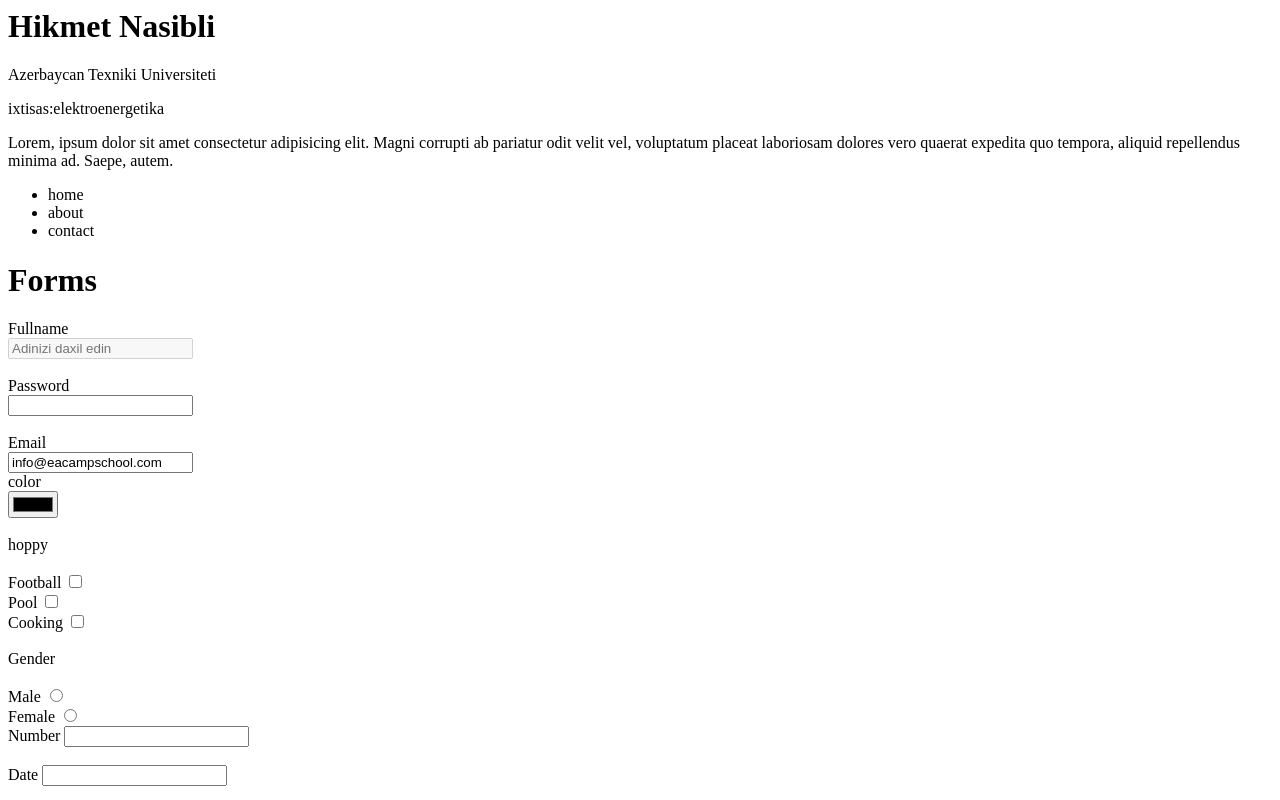
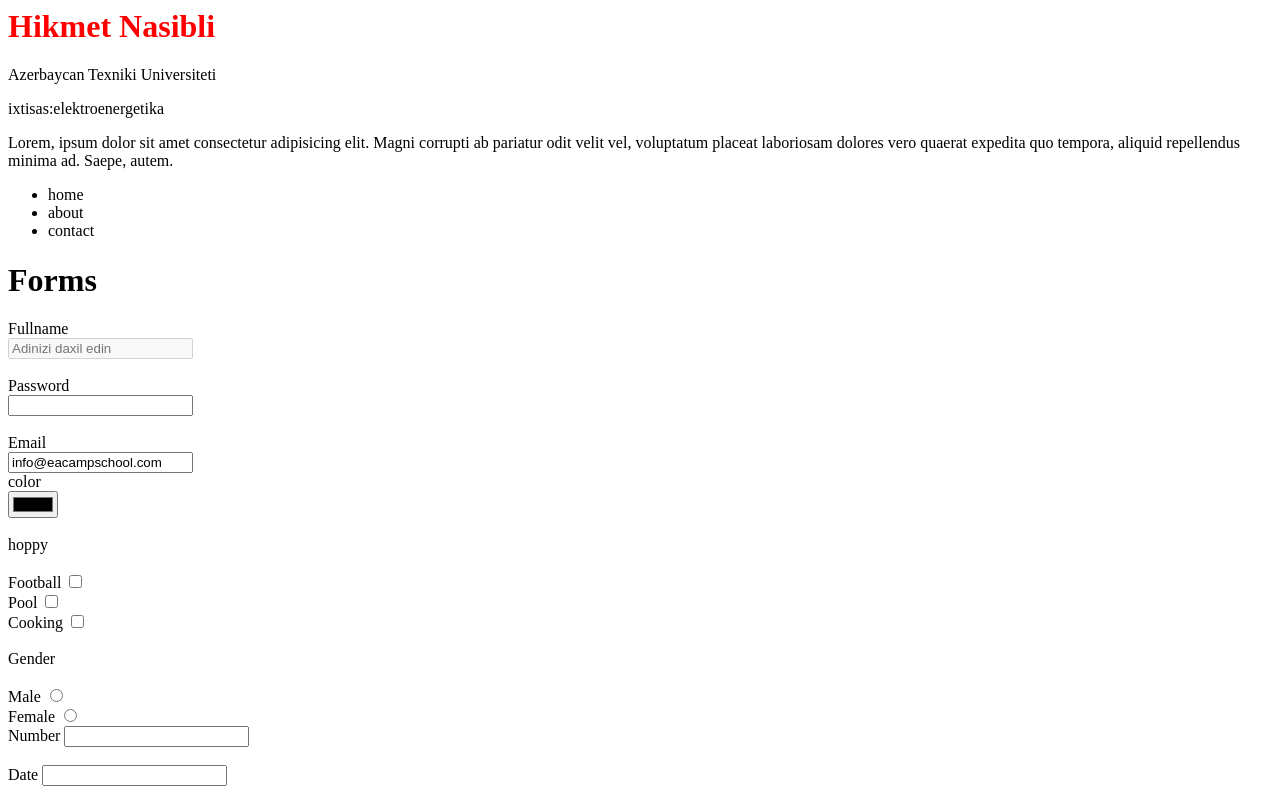
Before and after one commit to nasiblihikmet/nasiblihikmet, a plain HTML site: page index.html in a window 1280 px wide. Shown: the top 800 px of the page. Drawn offline with Linux system fonts and the light colour scheme.

Commit message:
add notes.txt

```diff
--- a/index.html
+++ b/index.html
@@ -6,7 +6,7 @@
 <meta>
 <body>
 
-<h1>Hikmet Nasibli</h1
+<h1 style="color: red;">Hikmet Nasibli</h1
 
 
 
```
Also changed, not shown: notes.txt (added).
